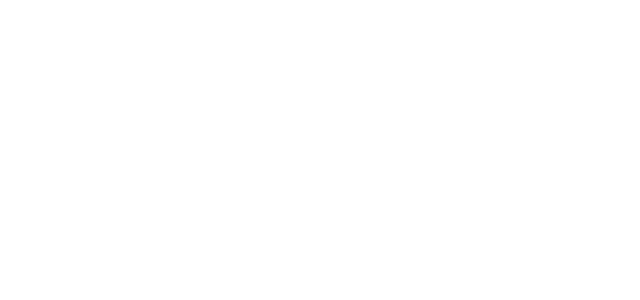
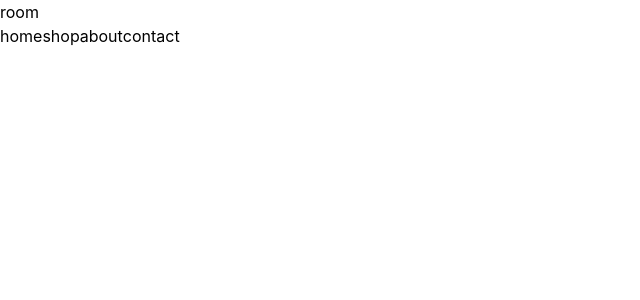
Before and after one commit to riccardofano/room-homepage, a Vue app: page / in a window 1280 px wide. Shown: the top 300 px of the page, without its empty margins (0-640 px from the left). Built offline with nearby package versions, Linux system fonts and the light colour scheme.

Commit message:
add tailwindcss

```diff
--- a/package.json
+++ b/package.json
@@ -13,6 +13,9 @@
   },
   "devDependencies": {
     "@vitejs/plugin-vue": "^3.0.3",
+    "autoprefixer": "^10.4.8",
+    "postcss": "^8.4.16",
+    "tailwindcss": "^3.1.8",
     "vite": "^3.0.7"
   }
 }
--- /dev/null
+++ b/postcss.config.cjs
@@ -0,0 +1,6 @@
+module.exports = {
+  plugins: {
+    tailwindcss: {},
+    autoprefixer: {},
+  },
+}
--- a/src/App.vue
+++ b/src/App.vue
@@ -1,7 +1,17 @@
 <script setup></script>
 
 <template>
-  <div></div>
+  <header>
+    <p>room</p>
+    <nav>
+      <ul class="flex">
+        <li>home</li>
+        <li>shop</li>
+        <li>about</li>
+        <li>contact</li>
+      </ul>
+    </nav>
+  </header>
 </template>
 
 <style scoped></style>
--- /dev/null
+++ b/src/index.css
@@ -0,0 +1,27 @@
+@tailwind base;
+@tailwind components;
+@tailwind utilities;
+
+@layer base {
+  :root {
+    font-family: Inter, Avenir, Helvetica, Arial, sans-serif;
+    font-size: 16px;
+    line-height: 24px;
+    font-weight: 400;
+    font-synthesis: none;
+    text-rendering: optimizeLegibility;
+    -webkit-font-smoothing: antialiased;
+    -moz-osx-font-smoothing: grayscale;
+    -webkit-text-size-adjust: 100%;
+  }
+
+  a {
+    font-weight: 500;
+    color: inherit;
+    text-decoration: inherit;
+  }
+
+  body {
+    margin: 0;
+  }
+}
--- a/src/style.css
+++ /dev/null
@@ -1,90 +0,0 @@
-:root {
-  font-family: Inter, Avenir, Helvetica, Arial, sans-serif;
-  font-size: 16px;
-  line-height: 24px;
-  font-weight: 400;
-
-  color-scheme: light dark;
-  color: rgba(255, 255, 255, 0.87);
-  background-color: #242424;
-
-  font-synthesis: none;
-  text-rendering: optimizeLegibility;
-  -webkit-font-smoothing: antialiased;
-  -moz-osx-font-smoothing: grayscale;
-  -webkit-text-size-adjust: 100%;
-}
-
-a {
-  font-weight: 500;
-  color: #646cff;
-  text-decoration: inherit;
-}
-a:hover {
-  color: #535bf2;
-}
-
-a {
-  font-weight: 500;
-  color: #646cff;
-  text-decoration: inherit;
-}
-a:hover {
-  color: #535bf2;
-}
-
-body {
-  margin: 0;
-  display: flex;
-  place-items: center;
-  min-width: 320px;
-  min-height: 100vh;
-}
-
-h1 {
-  font-size: 3.2em;
-  line-height: 1.1;
-}
-
-button {
-  border-radius: 8px;
-  border: 1px solid transparent;
-  padding: 0.6em 1.2em;
-  font-size: 1em;
-  font-weight: 500;
-  font-family: inherit;
-  background-color: #1a1a1a;
-  cursor: pointer;
-  transition: border-color 0.25s;
-}
-button:hover {
-  border-color: #646cff;
-}
-button:focus,
-button:focus-visible {
-  outline: 4px auto -webkit-focus-ring-color;
-}
-
-.card {
-  padding: 2em;
-}
-
-#app {
-  max-width: 1280px;
-  margin: 0 auto;
-  padding: 2rem;
-  text-align: center;
-}
-
-@media (prefers-color-scheme: light) {
-  :root {
-    color: #213547;
-    background-color: #ffffff;
-  }
-  a:hover {
-    color: #747bff;
-  }
-  button {
-    background-color: #f9f9f9;
-  }
-}
--- /dev/null
+++ b/tailwind.config.cjs
@@ -0,0 +1,8 @@
+/** @type {import('tailwindcss').Config} */
+module.exports = {
+  content: ["./index.html", "./src/**/*.{html,js,vue}"],
+  theme: {
+    extend: {},
+  },
+  plugins: [],
+};
```
Also changed, not shown: src/main.js (+4 -4 lines), 1 other file (tests, documents, lock files or other folders).
